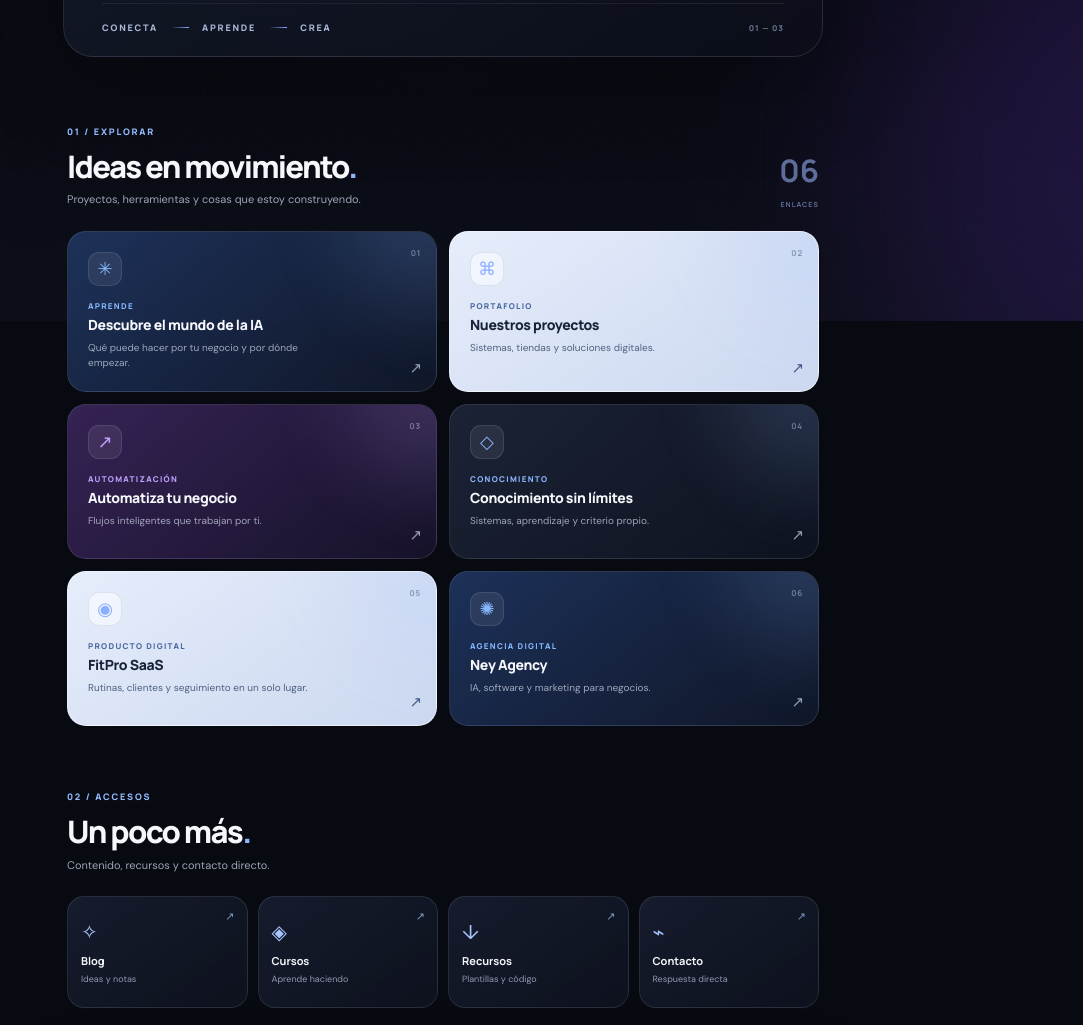
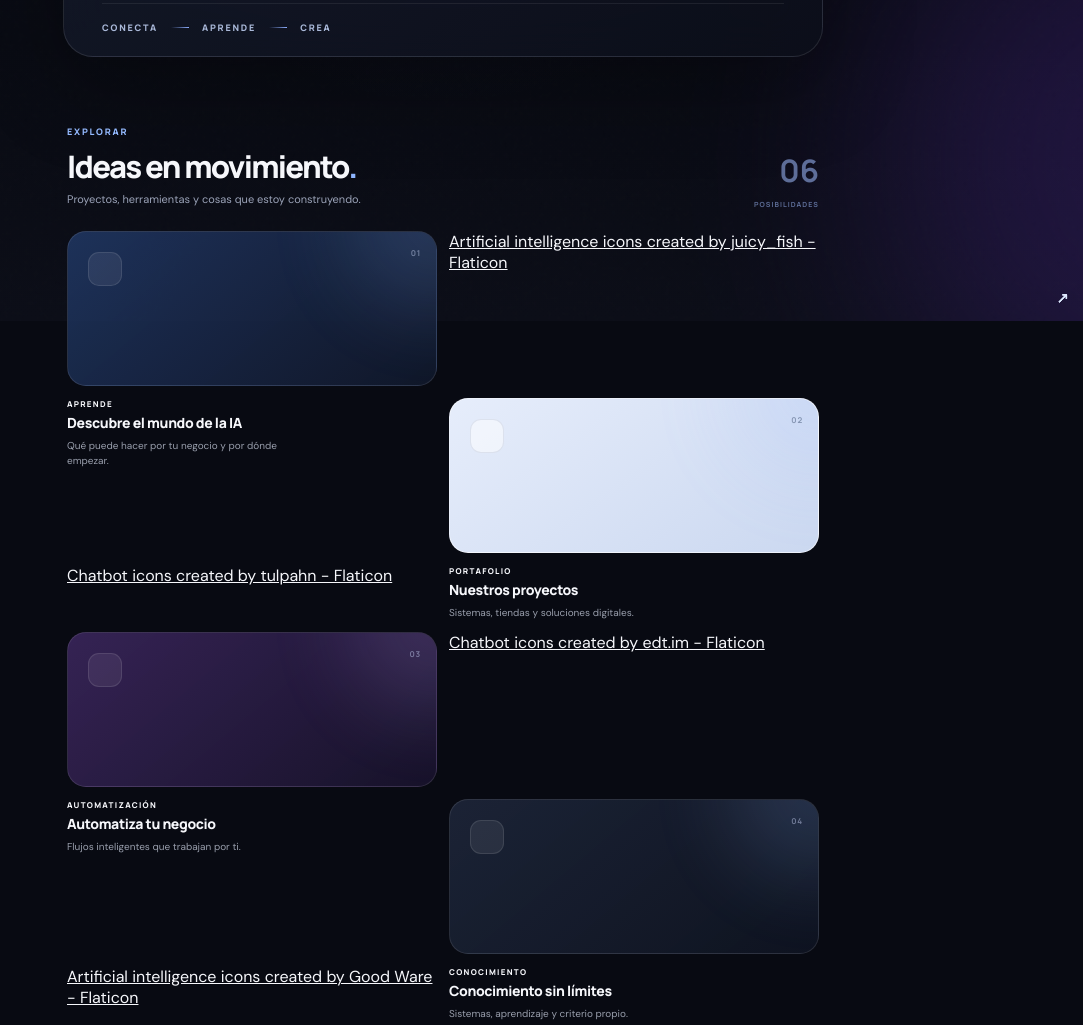
Before and after one commit to N3KOSAURIO/bio, a plain HTML site: page index.html in a window 1280 px wide. Shown: the part 479-1504 px from the top of the page, without its empty margins (197-1280 px from the left). Drawn offline with Linux system fonts and the light colour scheme.

Commit message:
Update section titles and project icons in index.html
Ney quitó algunos numeros que habian demas y cambió iconos por flaticon

```diff
--- a/index.html
+++ b/index.html
@@ -73,54 +73,54 @@
 
       <div class="hero__bottom reveal">
         <span>CONECTA</span><i></i><span>APRENDE</span><i></i><span>CREA</span>
-        <span class="hero__index">01 — 03</span>
+        <span class="hero__index"> </span>
       </div>
     </section>
 
     <section class="section" id="explorar">
       <div class="section-heading reveal">
         <div>
-          <span class="section-kicker">01 / EXPLORAR</span>
+          <span class="section-kicker"> EXPLORAR</span>
           <h2>Ideas en movimiento<span>.</span></h2>
           <p>Proyectos, herramientas y cosas que estoy construyendo.</p>
         </div>
-        <span class="section-count">06<br><small>ENLACES</small></span>
+        <span class="section-count">06<br><small>POSIBILIDADES</small></span>
       </div>
 
       <div class="projects">
         <a href="https://wa.me/573228084525?text=Hola%20Sneyder%2C%20quiero%20entender%20c%C3%B3mo%20usar%20IA%20en%20mi%20negocio." class="project project--blue reveal" target="_blank" rel="noopener noreferrer">
           <span class="project__number">01</span>
-          <span class="project__icon">✳</span>
+          <span class="project__icon"><a href="https://www.flaticon.com/free-icons/artificial-intelligence" title="artificial intelligence icons">Artificial intelligence icons created by juicy_fish - Flaticon</a></span>
           <span class="project__content"><small>APRENDE</small><strong>Descubre el mundo de la IA</strong><em>Qué puede hacer por tu negocio y por dónde empezar.</em></span>
           <span class="project__arrow">↗</span>
         </a>
         <a href="https://github.com/N3KOSAURIO" class="project project--light reveal" target="_blank" rel="noopener noreferrer">
           <span class="project__number">02</span>
-          <span class="project__icon">⌘</span>
+          <span class="project__icon"><a href="https://www.flaticon.com/free-icons/chatbot" title="chatbot icons">Chatbot icons created by tulpahn - Flaticon</a></span>
           <span class="project__content"><small>PORTAFOLIO</small><strong>Nuestros proyectos</strong><em>Sistemas, tiendas y soluciones digitales.</em></span>
           <span class="project__arrow">↗</span>
         </a>
         <a href="https://wa.me/573228084525?text=Hola%20Sneyder%2C%20quiero%20automatizar%20procesos%20de%20mi%20negocio." class="project project--violet reveal" target="_blank" rel="noopener noreferrer">
           <span class="project__number">03</span>
-          <span class="project__icon">↗</span>
+          <span class="project__icon"><a href="https://www.flaticon.com/free-icons/chatbot" title="chatbot icons">Chatbot icons created by edt.im - Flaticon</a></span>
           <span class="project__content"><small>AUTOMATIZACIÓN</small><strong>Automatiza tu negocio</strong><em>Flujos inteligentes que trabajan por ti.</em></span>
           <span class="project__arrow">↗</span>
         </a>
         <a href="https://wa.me/573228084525?text=Hola%20Sneyder%2C%20me%20interesa%20tu%20contenido%20sobre%20aprendizaje%20y%20sistemas." class="project project--dark reveal" target="_blank" rel="noopener noreferrer">
           <span class="project__number">04</span>
-          <span class="project__icon">◇</span>
+          <span class="project__icon"><a href="https://www.flaticon.com/free-icons/artificial-intelligence" title="artificial intelligence icons">Artificial intelligence icons created by Good Ware - Flaticon</a></span>
           <span class="project__content"><small>CONOCIMIENTO</small><strong>Conocimiento sin límites</strong><em>Sistemas, aprendizaje y criterio propio.</em></span>
           <span class="project__arrow">↗</span>
         </a>
         <a href="https://wa.me/573228084525?text=Hola%20Sneyder%2C%20quiero%20saber%20del%20SaaS%20FitPro." class="project project--light reveal" target="_blank" rel="noopener noreferrer">
           <span class="project__number">05</span>
-          <span class="project__icon">◉</span>
+          <span class="project__icon"><a href="https://www.flaticon.com/free-icons/workout" title="workout icons">Workout icons created by nawicon - Flaticon</a></span>
           <span class="project__content"><small>PRODUCTO DIGITAL</small><strong>FitPro SaaS</strong><em>Rutinas, clientes y seguimiento en un solo lugar.</em></span>
           <span class="project__arrow">↗</span>
         </a>
         <a href="https://kumo.mork.click" class="project project--blue reveal" target="_blank" rel="noopener noreferrer">
           <span class="project__number">06</span>
-          <span class="project__icon">✺</span>
+          <span class="project__icon"><a href="https://www.flaticon.com/free-icons/letter-n" title="letter n icons">Letter n icons created by Md Tanvirul Haque - Flaticon</a></span>
           <span class="project__content"><small>AGENCIA DIGITAL</small><strong>Ney Agency</strong><em>IA, software y marketing para negocios.</em></span>
           <span class="project__arrow">↗</span>
         </a>
@@ -130,7 +130,7 @@
     <section class="section section--short">
       <div class="section-heading reveal">
         <div>
-          <span class="section-kicker">02 / ACCESOS</span>
+          <span class="section-kicker">ACCESOS</span>
           <h2>Un poco más<span>.</span></h2>
           <p>Contenido, recursos y contacto directo.</p>
         </div>
@@ -145,7 +145,7 @@
 
     <section class="contact panel reveal" id="contacto">
       <div class="contact__orb"></div>
-      <span class="section-kicker">03 / CONECTEMOS</span>
+      <span class="section-kicker">CONECTEMOS</span>
       <h2>¿Qué tienes<br><span>en mente?</span></h2>
       <p>Cuéntame qué quieres construir, qué necesita tu negocio o qué proceso quieres automatizar.</p>
       <a class="contact__button" href="https://wa.me/573228084525?text=Hola%20Sneyder%2C%20te%20escribo%20desde%20tu%20bio%20link." target="_blank" rel="noopener noreferrer">
```
